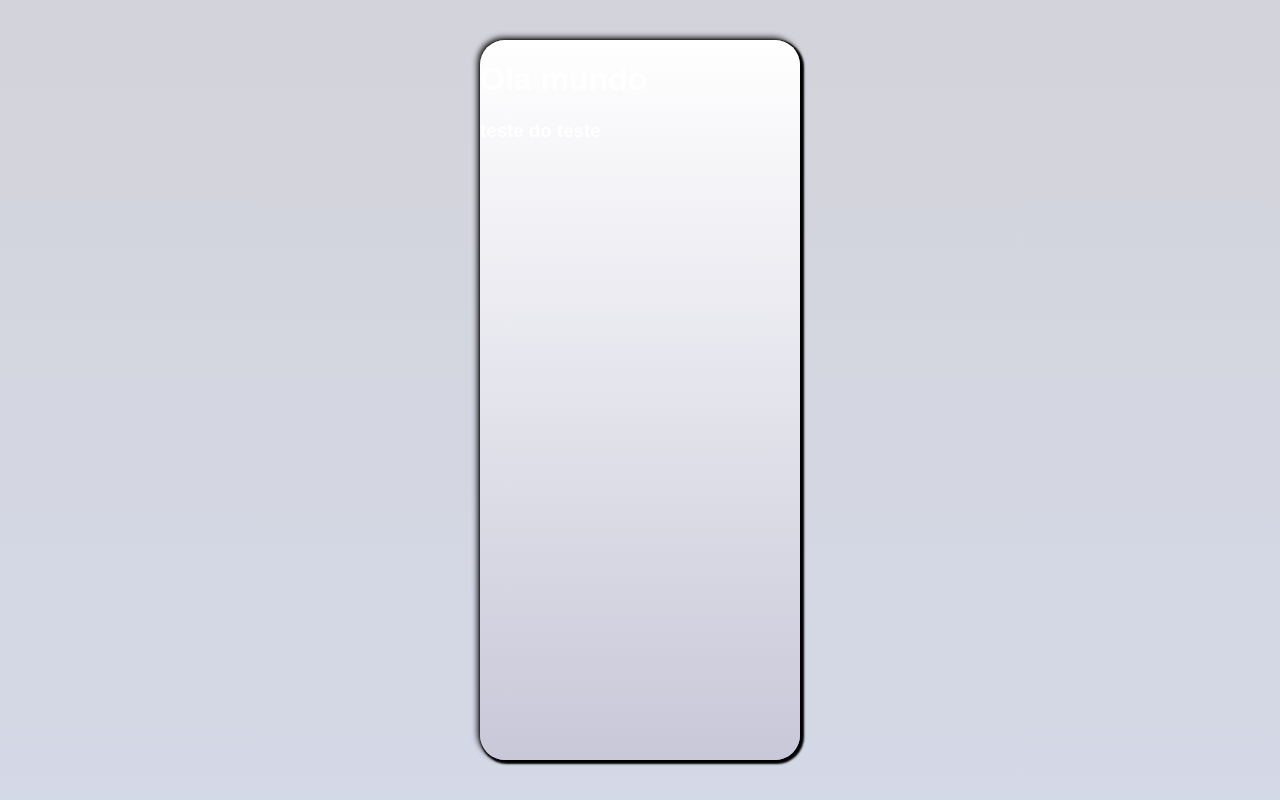
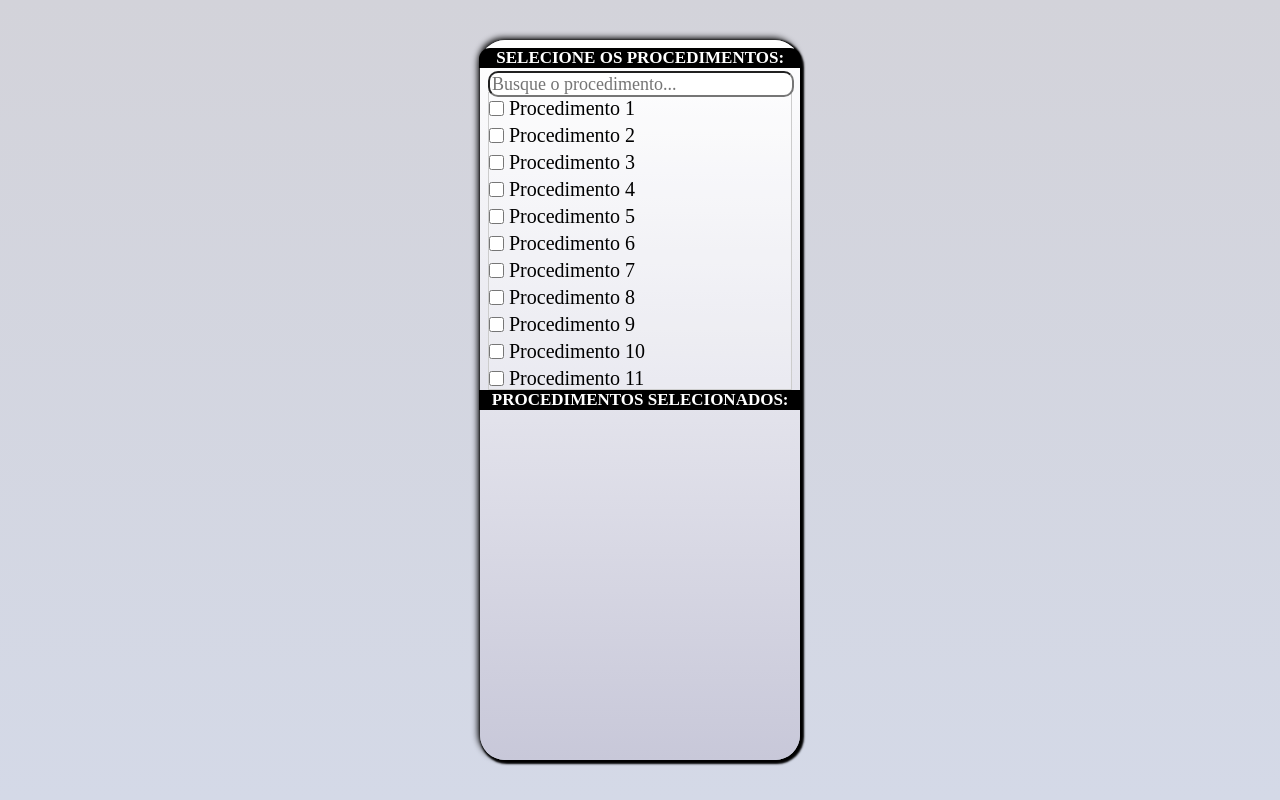
Before and after one commit to gustavor8/checkin-on, a React (Create React App) app: page /Procedures in a window 1280 px wide. Built offline with nearby package versions, Linux system fonts and the light colour scheme.

Commit message:
Ações colocadas no select e no x

```diff
--- a/src/pages/Main/styles.js
+++ b/src/pages/Main/styles.js
@@ -3,8 +3,6 @@ import styled from 'styled-components';
 export const Container = styled.div`
   width: 100%;
   height: 100%;
-  justify-content: center;
-  align-items: center;
   border-radius: 25px;
   box-shadow: 2px 2px 2px 2px black, -2px -2px 0.4em black;
   background: linear-gradient(180deg, #ffffff 0%, #c8c8d9 100%);
@@ -33,7 +31,7 @@ export const Container = styled.div`
 
     .main-bottom-form{
       height: 70%;
-      width: 80%;
+      width: 85%;
       display: flex;
       justify-content: flex-start;
       align-items: center;
--- a/src/pages/Procedures/index.jsx
+++ b/src/pages/Procedures/index.jsx
@@ -1,16 +1,101 @@
 /* eslint-disable no-param-reassign */
-import React from "react";
+import React, { useState } from "react";
+import { FaTimes} from 'react-icons/fa';
 import { Container } from "../Main/styles";
+import { Format } from "./styles";
 
 
 export default function Procedures() {
+	const initialProcedures = [
+		{ id: 1, name: "Procedimento 1" },
+		{ id: 2, name: "Procedimento 2" },
+		{ id: 3, name: "Procedimento 3" },
+		{ id: 4, name: "Procedimento 4" },
+		{ id: 5, name: "Procedimento 5" },
+		{ id: 6, name: "Procedimento 6" },
+		{ id: 7, name: "Procedimento 7" },
+		{ id: 8, name: "Procedimento 8" },
+		{ id: 9, name: "Procedimento 9" },
+		{ id: 10, name: "Procedimento 10" },
+		{ id: 11, name: "Procedimento 11" },
+		{ id: 12, name: "Procedimento 12" },
+		{ id: 13, name: "Procedimento 13" },
+		{ id: 14, name: "Procedimento 14" },
+		{ id: 15, name: "Procedimento 15" },
+		{ id: 16, name: "Procedimento 16" },
+		{ id: 17, name: "Procedimento 17" },
+		{ id: 18, name: "Procedimento 18" },
+		// Adicione mais procedimentos conforme necessário
+	];
+
+	const [procedures] = useState(initialProcedures);
+	const [selectedProcedures, setSelectedProcedures] = useState([]);
+
+	const handleCheckboxChange = (procedureId) => {
+		setSelectedProcedures((prevSelected) => {
+			if (prevSelected.includes(procedureId)) {
+				// Remover procedimento se já estiver selecionado
+				return prevSelected.filter((id) => id !== procedureId);
+			}
+			// Adicionar procedimento se não estiver selecionado
+			return [...prevSelected, procedureId];
+
+		});
+	};
+
+	// Remove the procedure and checked in search
+	const handleRemoveButtonClick = (procedureId) => {
+		setSelectedProcedures((prevSelected) =>
+		  prevSelected.filter((id) => id !== procedureId)
+		);
+
+		// Remova o check do procedimento na div de pesquisa
+		const checkbox = document.getElementById(`procedure-${procedureId}`);
+		if (checkbox) {
+		  checkbox.checked = false;
+		}
+	  };
+
 	return (
 		<Container>
-			<div>
-				<h1>Ola mundo</h1>
-				<h3>teste do teste</h3>
-			</div>
-
+			<Format>
+				<div className="search">
+					<div className="title" id="title-top">
+						<b>SELECIONE OS PROCEDIMENTOS:</b>
+					</div>
+					<input type="text" id="searchProcedures" placeholder="Busque o procedimento..." />
+					<div className="resultSearch">
+						{procedures.map((procedure) => (
+							<div className="procedure" key={procedure.id}>
+								<input
+									type="checkbox"
+									id={`procedure-${procedure.id}`}
+									checked={selectedProcedures.includes(procedure.id)}
+									onChange={() => handleCheckboxChange(procedure.id)}
+								/>
+								<label htmlFor={`procedure-${procedure.id}`}>{procedure.name}</label>
+							</div>
+						))}
+					</div>
+				</div>
+				<div className="proceduresSelected">
+					<div className="title" id="title-bottom">
+						<b>PROCEDIMENTOS SELECIONADOS:</b>
+					</div>
+					<div className="procedureOnSelect">
+						<ul>
+							{selectedProcedures.map((selectedId) => (
+								<div className="procedureSelected">
+									<li key={selectedId}>{procedures.find((p) => p.id === selectedId)?.name}</li>
+									<submit className="button"  onClick={() => handleRemoveButtonClick(selectedId)}>
+										<FaTimes id="remove"/>
+                  					</submit>
+								</div>
+							))}
+						</ul>
+					</div>
+				</div>
+			</Format>
 		</Container>
 	);
 }
--- /dev/null
+++ b/src/pages/Procedures/styles.js
@@ -0,0 +1,141 @@
+import styled from "styled-components";
+
+export const Format = styled.div`
+width: 95%;
+height: 95%;
+margin: 8px;
+text-align: center;
+justify-content: flex-start;
+align-items: center;
+
+
+.search{
+  height: 50%;
+
+  #searchProcedures {
+    width: 98%;
+    border-radius: 10px;
+    font-size: large;
+    display: flex;
+    margin-top: 3px;
+    position: relative;
+    z-index:0;
+
+  }
+
+  .resultSearch {
+    display: flex;
+    align-items: flex-start; /* Ajusta o alinhamento dos itens para a esquerda */
+
+    .procedure{
+      margin-top:4px;
+      width: 98%;
+      display:flex;
+      font-size: 20px;
+
+      input[type="checkbox"] {
+        width: 15px; /* Ajuste a largura do checkbox conforme necessário */
+        margin-right: 5px;
+      }
+    }
+
+    height: calc(100% - 46px);
+    z-index: -10;
+    margin-top:-5px;
+    overflow-y: auto;
+    text-align: center;
+    display: flex;
+    justify-content: flex-start;
+    align-items: center;
+    border: 1px solid #ccc;
+    flex-wrap: wrap;
+    background: rgba(255, 255, 255, 0.2);
+  }
+
+  #title-top {
+    border-radius: 11px 11px 0 0;
+  }
+
+
+}
+
+.title{
+  background: black;
+  color: white;
+  width: 106%;
+  margin-left: -2.95%;
+  font-size: 17px;
+}
+
+.proceduresSelected{
+  display: flex;
+  flex-direction: column;
+  max-height: 40%;
+
+
+  .procedureOnSelect{
+    display:flex;
+    flex-direction: column; /* Ajusta o layout para ser uma coluna */
+    max-height: 10%;
+    overflow: auto;
+    max-height: 40%; /* Defina a altura máxima diretamente na classe procedureOnSelect */
+
+
+    ul{
+      list-style: none; /* Remover marcadores de lista padrão (pontos) */
+      padding: 0px; /* Remover o preenchimento padrão da lista */
+      margin-top 4px; /* Remover a margem padrão da lista */
+      flex-wrap: wrap;
+      box-sizing: border-box;
+      display: flex;
+      justify-content: center; /* Centraliza os itens horizontalmente */
+      align-items: center; /* Centraliza os itens verticalmente */
+
+      li{
+        font-size: 18px;
+        color: white;
+        display: inline-block;
+
+      }
+
+      .procedureSelected{
+        display:flex;
+        background:blue;
+        padding: 5px;
+        margin-left: 5px;
+        margin-bottom: 5px;
+        border-radius:10px;
+        .button {
+          background: none;
+          border: none;
+          margin: 0;
+          padding: 0;
+          display: flex;
+          align-items: center;
+          cursor: pointer;
+          margin-left: 8px;
+        }
+        #remove:hover{
+          color:red;
+        }
+      }
+
+
+    }
+  }
+
+}
+
+@media screen and (max-height: 714px) {
+  .search{
+    .resultSearch {
+      height: calc(100% - 65px);
+    }
+
+  }
+}
+
+
+`;
+
+export default Format;
--- a/src/styles/global.js
+++ b/src/styles/global.js
@@ -2,7 +2,7 @@ import { createGlobalStyle } from "styled-components";
 
 export const GlobalStyle = createGlobalStyle`
   html, body {
-    min-height: 100%;
+    height: 100%;
   }
   #root {
     margin: 0;
```
